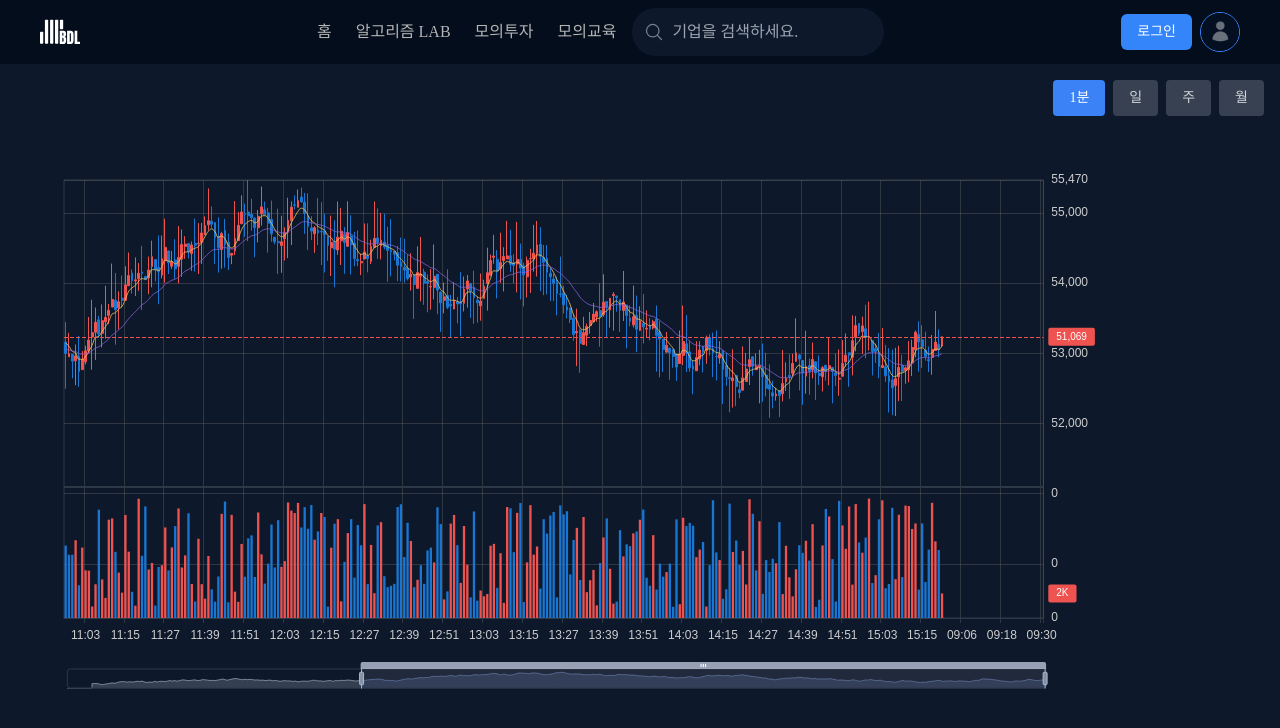
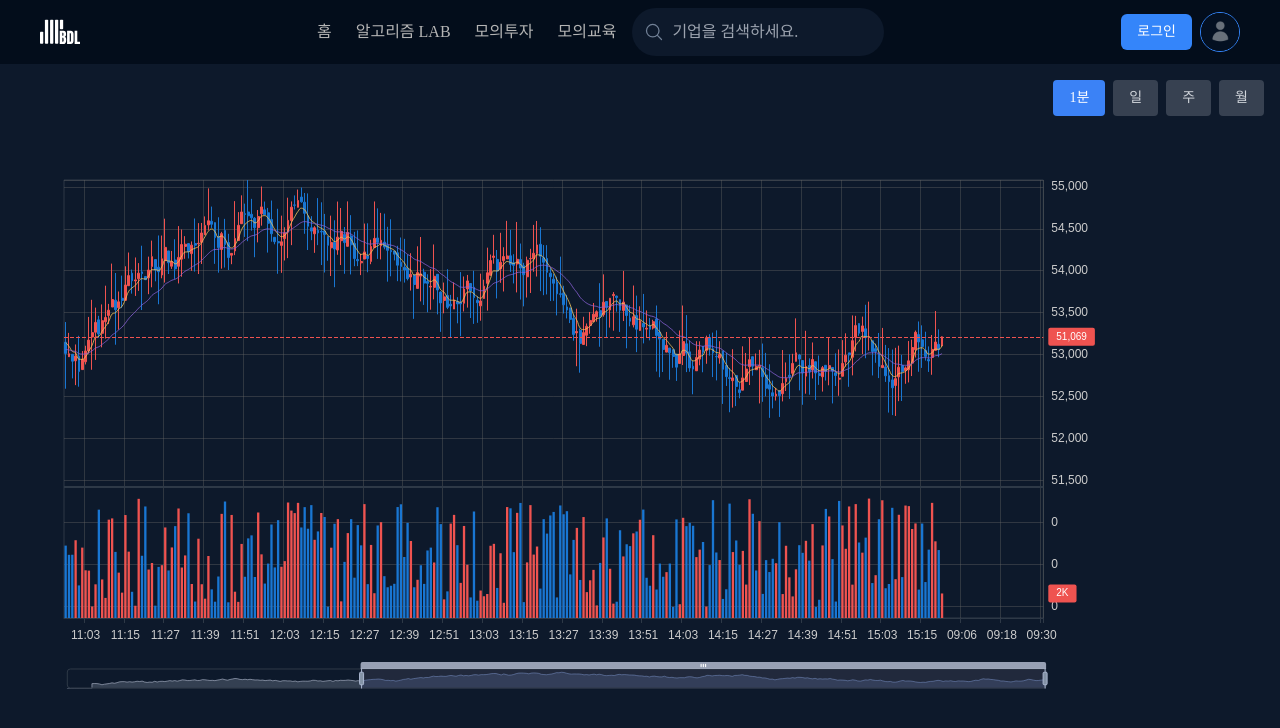
Before and after one commit to dnwnsrb11/BDL-frontend, a React (Vite) app: page /simulated-education in a window 1280 px wide. Shown: the top 728 px of the page. Built offline with nearby package versions, Linux system fonts and the light colour scheme; a web font is replaced by a local one.

Commit message:
feat: 차트 그래프 임시 성능 최적화 처리

```diff
--- a/src/components/ui/chart.tsx
+++ b/src/components/ui/chart.tsx
@@ -595,13 +595,39 @@ const ChartComponent: React.FC<ChartComponentProps> = ({ height = 700, data }) =
     const validData = effectiveChartData.filter((d) => d !== null && d !== undefined);
     if (validData.length === 0) return { min: 0, max: 100, volumeMax: 10 };
 
-    const prices = validData.flatMap((d) => [d.high, d.low]);
+    // 데이터 줌 상태에 따라 현재 보이는 데이터만 사용
+    let visibleData = validData;
+    if (visibleDataIndices.end > visibleDataIndices.start) {
+      // 왼쪽 패딩 영역(10개 항목)을 고려하여 인덱스 조정
+      const adjustedStart = Math.max(0, visibleDataIndices.start - 10);
+      const adjustedEnd = Math.min(effectiveChartData.length - 1, visibleDataIndices.end - 10);
+
+      if (adjustedEnd >= adjustedStart) {
+        visibleData = effectiveChartData
+          .slice(adjustedStart, adjustedEnd + 1)
+          .filter((d) => d !== null && d !== undefined);
+      }
+    }
+
+    // 빈 배열 확인
+    if (visibleData.length === 0) visibleData = validData;
+
+    const prices = visibleData.flatMap((d) => [d.high, d.low]);
     let min = Math.min(...prices);
     let max = Math.max(...prices);
 
-    // EMA 데이터도 포함해서 범위 계산
-    const validEma5 = ema5Data.filter((d): d is number => d !== null && d !== undefined);
-    const validEma20 = ema20Data.filter((d): d is number => d !== null && d !== undefined);
+    // EMA 데이터도 포함해서 범위 계산 (현재 보이는 부분만)
+    let visibleEma5Data = ema5Data;
+    let visibleEma20Data = ema20Data;
+
+    if (visibleDataIndices.end > visibleDataIndices.start) {
+      // ema 데이터는 effectiveChartData와 길이가 같도록 맞춰져 있음
+      visibleEma5Data = ema5Data.slice(visibleDataIndices.start, visibleDataIndices.end + 1);
+      visibleEma20Data = ema20Data.slice(visibleDataIndices.start, visibleDataIndices.end + 1);
+    }
+
+    const validEma5 = visibleEma5Data.filter((d): d is number => d !== null && d !== undefined);
+    const validEma20 = visibleEma20Data.filter((d): d is number => d !== null && d !== undefined);
 
     if (validEma5.length > 0) {
       min = Math.min(min, ...validEma5);
@@ -613,9 +639,9 @@ const ChartComponent: React.FC<ChartComponentProps> = ({ height = 700, data }) =
       max = Math.max(max, ...validEma20);
     }
 
-    // 최대 거래량 계산
-    const volumeRange = getVolumeRange();
-    const volumeMax = volumeRange.max;
+    // 최대 거래량 계산 (현재 보이는 부분만)
+    const visibleVolumeMax = Math.max(...visibleData.map((d) => d.volume));
+    const volumeMax = visibleVolumeMax * 1.1; // 10% 여유 공간
 
     // 패딩 추가
     const padding = (max - min) * 0.05; // 5% 패딩
@@ -633,7 +659,7 @@ const ChartComponent: React.FC<ChartComponentProps> = ({ height = 700, data }) =
       max: newMax,
       volumeMax,
     };
-  }, [effectiveChartData, ema5Data, ema20Data, getVolumeRange]);
+  }, [effectiveChartData, ema5Data, ema20Data, visibleDataIndices]);
 
   // 데이터 줌 범위 계산
   const getDataZoomRange = useCallback(() => {
@@ -874,6 +900,18 @@ const ChartComponent: React.FC<ChartComponentProps> = ({ height = 700, data }) =
     return () => {
       // 언마운트 시 원래의 console.error 복원
       console.error = originalConsoleError;
+
+      // 안전하게 차트 인스턴스 삭제
+      if (chartRef.current && chartRef.current.getEchartsInstance) {
+        try {
+          const chartInstance = chartRef.current.getEchartsInstance();
+          if (chartInstance && !chartInstance.isDisposed()) {
+            chartInstance.dispose();
+          }
+        } catch (e) {
+          // dispose 과정에서 오류가 발생하더라도 무시
+        }
+      }
     };
   }, []);
 
@@ -899,10 +937,10 @@ const ChartComponent: React.FC<ChartComponentProps> = ({ height = 700, data }) =
           type: 'dashed',
         },
       },
-      confine: true, // 툴팁 영역 제한
-      enterable: false, // 툴팁 마우스 진입 비활성화
-      appendToBody: false, // 툴팁을 body에 추가하지 않음
-      showContent: true, // 툴팁 콘텐츠 표시 활성화
+      confine: true, // 툴크 영역 제한
+      enterable: false, // 툴크 마우스 진입 비활성화
+      appendToBody: false, // 툴크를 body에 추가하지 않음
+      showContent: true, // 툴크 콘텐츠 표시 활성화
       alwaysShowContent: false, // 항상 표시 비활성화
       backgroundColor: 'rgba(19, 23, 34, 0.9)',
       borderColor: '#2e3947',
@@ -1138,8 +1176,8 @@ const ChartComponent: React.FC<ChartComponentProps> = ({ height = 700, data }) =
     ],
     yAxis: [
       {
-        type: 'value',
-        position: 'right',
+        type: 'value' as const,
+        position: 'right' as const,
         scale: true,
         splitNumber: 8,
         gridIndex: 0,
@@ -1150,9 +1188,8 @@ const ChartComponent: React.FC<ChartComponentProps> = ({ height = 700, data }) =
         },
         axisLabel: {
           color: '#CCCCCC',
-          formatter: (value) => {
+          formatter: (value: number) => {
             const priceRange = getPriceRange();
-            const volumeRange = getVolumeRange();
             const priceHeight = priceRange.max - priceRange.min;
             const dividerPos = priceRange.min + priceHeight * VOLUME_HEIGHT_RATIO;
 
@@ -1166,7 +1203,7 @@ const ChartComponent: React.FC<ChartComponentProps> = ({ height = 700, data }) =
               if (volumeHeight <= 0) return '0';
 
               const volumeRatio = (value - priceRange.min) / volumeHeight;
-              const originalVolume = volumeRatio * volumeRange.max;
+              const originalVolume = volumeRatio * priceRange.volumeMax;
               return formatVolumeNumber(Math.max(0, Math.floor(originalVolume)));
             }
           },
@@ -1176,11 +1213,10 @@ const ChartComponent: React.FC<ChartComponentProps> = ({ height = 700, data }) =
         },
         axisPointer: {
           label: {
-            formatter: (params) => {
+            formatter: (params: any) => {
               try {
                 const numValue = Number(params.value);
                 const priceRange = getPriceRange();
-                const volumeRange = getVolumeRange();
                 const priceHeight = priceRange.max - priceRange.min;
                 const dividerPos = priceRange.min + priceHeight * VOLUME_HEIGHT_RATIO;
 
@@ -1194,7 +1230,7 @@ const ChartComponent: React.FC<ChartComponentProps> = ({ height = 700, data }) =
                   if (volumeHeight <= 0) return '0';
 
                   const volumeRatio = (numValue - priceRange.min) / volumeHeight;
-                  const originalVolume = volumeRatio * volumeRange.max;
+                  const originalVolume = volumeRatio * priceRange.volumeMax;
                   return formatVolumeNumber(Math.max(0, Math.floor(originalVolume)));
                 }
               } catch (e) {
@@ -1211,21 +1247,20 @@ const ChartComponent: React.FC<ChartComponentProps> = ({ height = 700, data }) =
     dataZoom: [
       {
         type: 'inside',
-        filterMode: 'filter', // 'none'에서 'filter'로 변경하여 그리드 내에서만 확대/축소되도록 함
+        filterMode: 'filter',
         start: dataZoomRange.start,
         end: dataZoomRange.end,
         zoomOnMouseWheel: true,
         moveOnMouseMove: true,
         preventDefaultMouseMove: false,
-        rangeMode: ['value', 'value'], // 범위 모드를 'value'로 설정하여 데이터 값 기준으로 줌 적용
-        minSpan: 5, // 최소 확대 범위 설정
-        maxSpan: 100, // 최대 확대 범위 설정
+        rangeMode: ['value', 'value'],
+        minSpan: 5,
+        maxSpan: 100,
       },
-      // 추가적인 슬라이더 데이터줌 컨트롤을 위해 추가
       {
         type: 'slider',
         show: true,
-        filterMode: 'filter', // 'none'에서 'filter'로 변경
+        filterMode: 'filter',
         start: dataZoomRange.start,
         end: dataZoomRange.end,
         height: 20,
@@ -1235,9 +1270,9 @@ const ChartComponent: React.FC<ChartComponentProps> = ({ height = 700, data }) =
         handleStyle: {
           color: '#8392A5',
         },
-        rangeMode: ['value', 'value'], // 범위 모드를 'value'로 설정
-        minSpan: 5, // 최소 확대 범위 설정
-        maxSpan: 100, // 최대 확대 범위 설정
+        rangeMode: ['value', 'value'],
+        minSpan: 5,
+        maxSpan: 100,
       },
     ],
     series: [
@@ -1416,32 +1451,72 @@ const ChartComponent: React.FC<ChartComponentProps> = ({ height = 700, data }) =
     ],
   };
 
-  // echarts 옵션 이벤트 설정 - 기존 코드 유지
+  // 메모이제이션된 차트 옵션 생성
+  const memoizedOption = useMemo(
+    () => option,
+    [
+      xAxisLabels,
+      scaledCandleData,
+      scaledEMA5Data,
+      scaledEMA20Data,
+      scaledVolumeData,
+      dataZoomRange,
+      currentPriceColor,
+      effectiveChartData.length,
+      dividerLinePosition,
+      showVolume,
+      getPriceRange,
+    ],
+  );
+
+  // 데이터 줌 이벤트 핸들러 최적화
+  const handleDataZoom = useCallback(
+    (params: any) => {
+      try {
+        let start, end;
+        if (params.batch) {
+          // 배치 업데이트인 경우
+          ({ start, end } = params.batch[0]);
+        } else if (params.start !== undefined && params.end !== undefined) {
+          // 단일 업데이트인 경우
+          start = params.start;
+          end = params.end;
+        } else {
+          return; // 유효하지 않은 파라미터
+        }
+
+        // 상태 업데이트를 한 번만 수행
+        setDataZoomRange({ start, end });
+        updateVisibleDataIndices(start, end);
+      } catch (error) {
+        // 오류 무시
+      }
+    },
+    [updateVisibleDataIndices],
+  );
+
+  // echarts 옵션 이벤트 설정 최적화
   const eventHandlers = useMemo(() => {
     const handlers: any = {
-      datazoom: (params: any) => {
-        try {
-          if (params.batch) {
-            // 배치 업데이트인 경우
-            const { start, end } = params.batch[0];
-            setDataZoomRange({ start, end });
-            updateVisibleDataIndices(start, end);
-          } else if (params.start !== undefined && params.end !== undefined) {
-            // 단일 업데이트인 경우
-            setDataZoomRange({ start: params.start, end: params.end });
-            updateVisibleDataIndices(params.start, params.end);
-          }
-        } catch (error) {
-          // 오류 무시
-        }
-      },
-      // 마우스 핸들러 추가 - 빈 함수로 정의하여 undefined 에러 방지
+      datazoom: handleDataZoom,
+      // 마우스 핸들러는 필수적인 기능만 유지
       mousemove: () => {},
       mouseout: () => {},
       click: () => {},
     };
     return handlers;
-  }, [updateVisibleDataIndices]);
+  }, [handleDataZoom]);
+
+  // 차트 옵션 업데이트 효과
+  useEffect(() => {
+    if (chartRef.current) {
+      const chartInstance = chartRef.current.getEchartsInstance();
+      if (chartInstance && !chartInstance.isDisposed()) {
+        // replaceMerge를 series만으로 제한하여 불필요한 diff 연산 감소
+        chartInstance.setOption(memoizedOption, { replaceMerge: ['series'] });
+      }
+    }
+  }, [memoizedOption, period]);
 
   const renderChart = () => {
     // 렌더링 중 오류 잡기
@@ -1449,12 +1524,14 @@ const ChartComponent: React.FC<ChartComponentProps> = ({ height = 700, data }) =
       return (
         <ReactECharts
           ref={chartRef}
-          option={option}
+          option={memoizedOption}
           style={{ height: `${height}px`, width: '100%' }}
-          notMerge={false} // true에서 false로 변경하여 기존 차트와 병합
+          notMerge={false}
           lazyUpdate={true}
           opts={{ renderer: 'canvas' }}
           onEvents={eventHandlers}
+          // key를 최소화하여 불필요한 리렌더링 방지
+          key={`chart-${period}`}
         />
       );
     } catch (e) {
```
